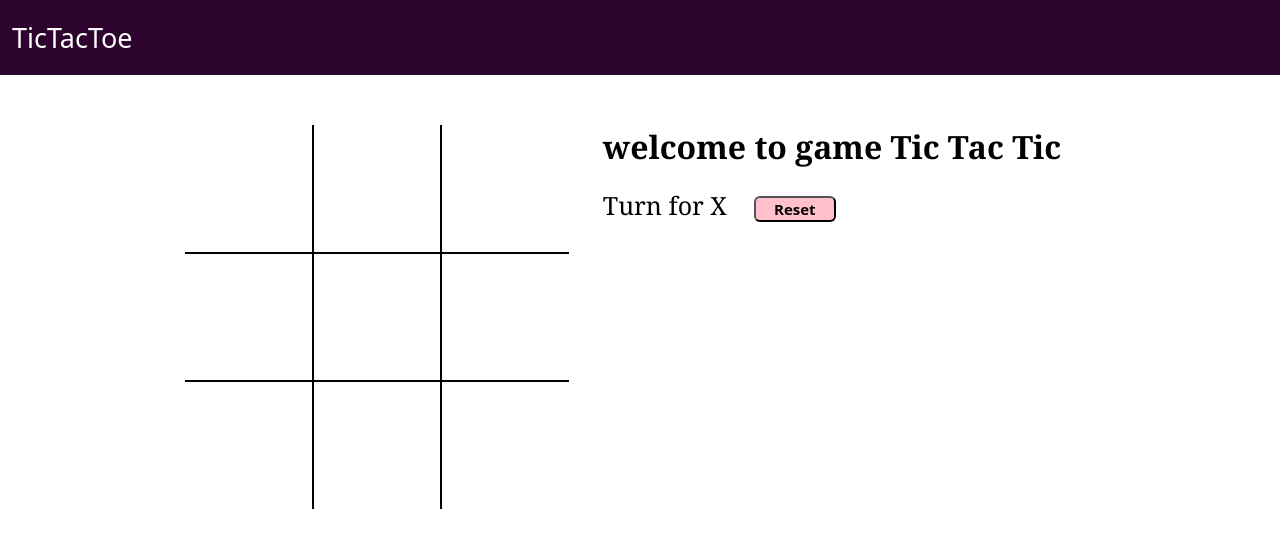
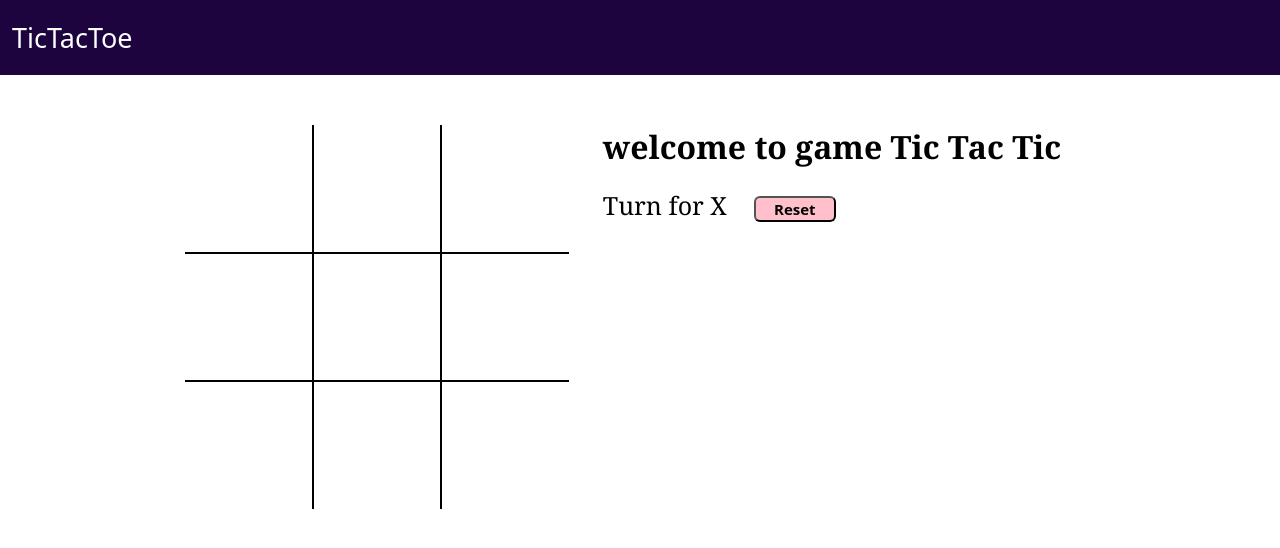
Before and after one commit to sobran5883/Tic-Tac-Toe, a plain HTML site: page index.html in a window 1280 px wide. Drawn offline with Linux system fonts and the light colour scheme.

Commit message:
change banner

```diff
--- a/style.css
+++ b/style.css
@@ -4,7 +4,7 @@
 }
 
 nav{
-    background-color: rgb(45, 4, 45);
+    background-color: rgb(29, 4, 63);
     color: white;
     height: 75px;
     font-size: 27px;
```
